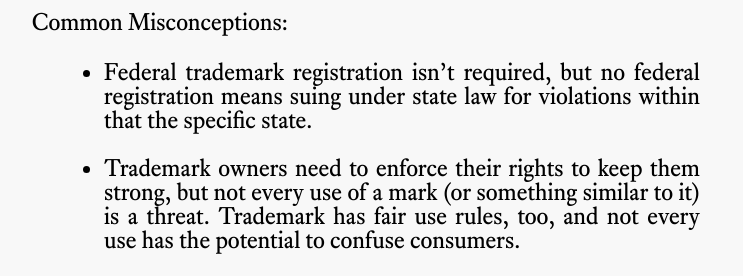
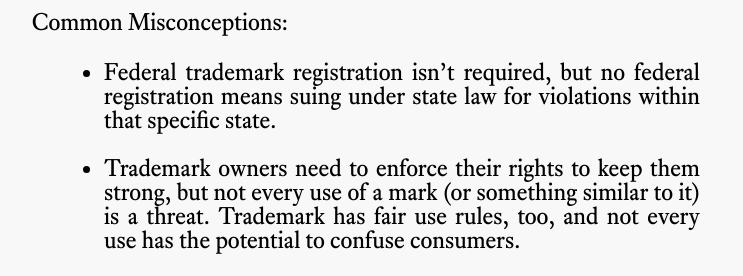
Before and after one commit to kemitchell/fieldguide.kemitchell.com, a Jekyll site: the page built from index.md, in a window 1280 px wide and 900 px high, scrolled down 3091 px. Shown: the part 202-478 px from the top of the window, without its empty margins (268-1011 px from the left). Built offline with Jekyll 4.4.1, drawn with Linux system fonts in a browser that asks for light colours.

Commit message:
Fix typo

```diff
--- a/index.md
+++ b/index.md
@@ -85,7 +85,7 @@ Steps Required:  Use a mark to identify the source of goods or services.  Regist
 
 Common Misconceptions:
 
-- Federal trademark registration isn't required, but no federal registration means suing under state law for violations within that the specific state.
+- Federal trademark registration isn't required, but no federal registration means suing under state law for violations within that specific state.
 - Trademark owners need to enforce their rights to keep them strong, but not every use of a mark (or something similar to it) is a threat.  Trademark has fair use rules, too, and not every use has the potential to confuse consumers.
 - Trademark rights can't be transferred in ways that break consumers' associations between products and services bearing the mark and who they come from.  Lawyers call these "naked assignments", "bare assignments", and "assignments in gross".  There are no good jokes about this.
 
```
